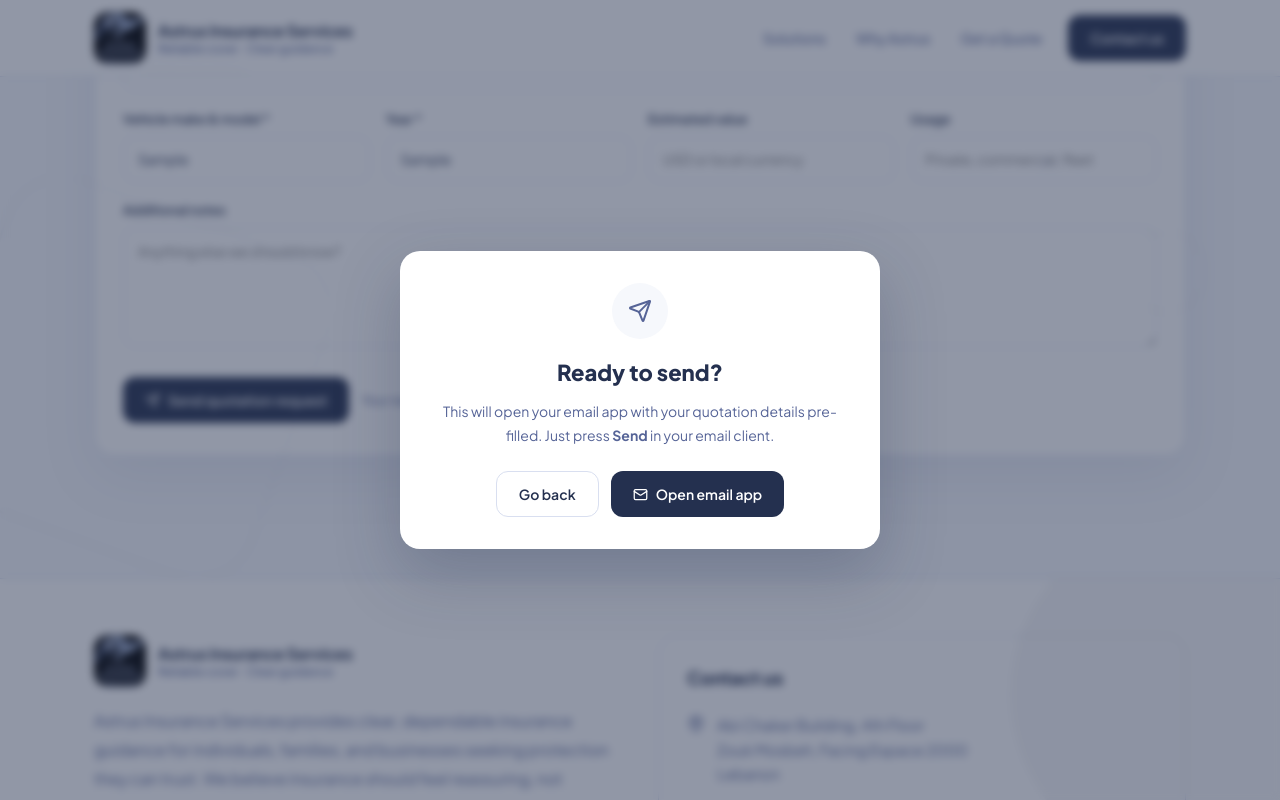
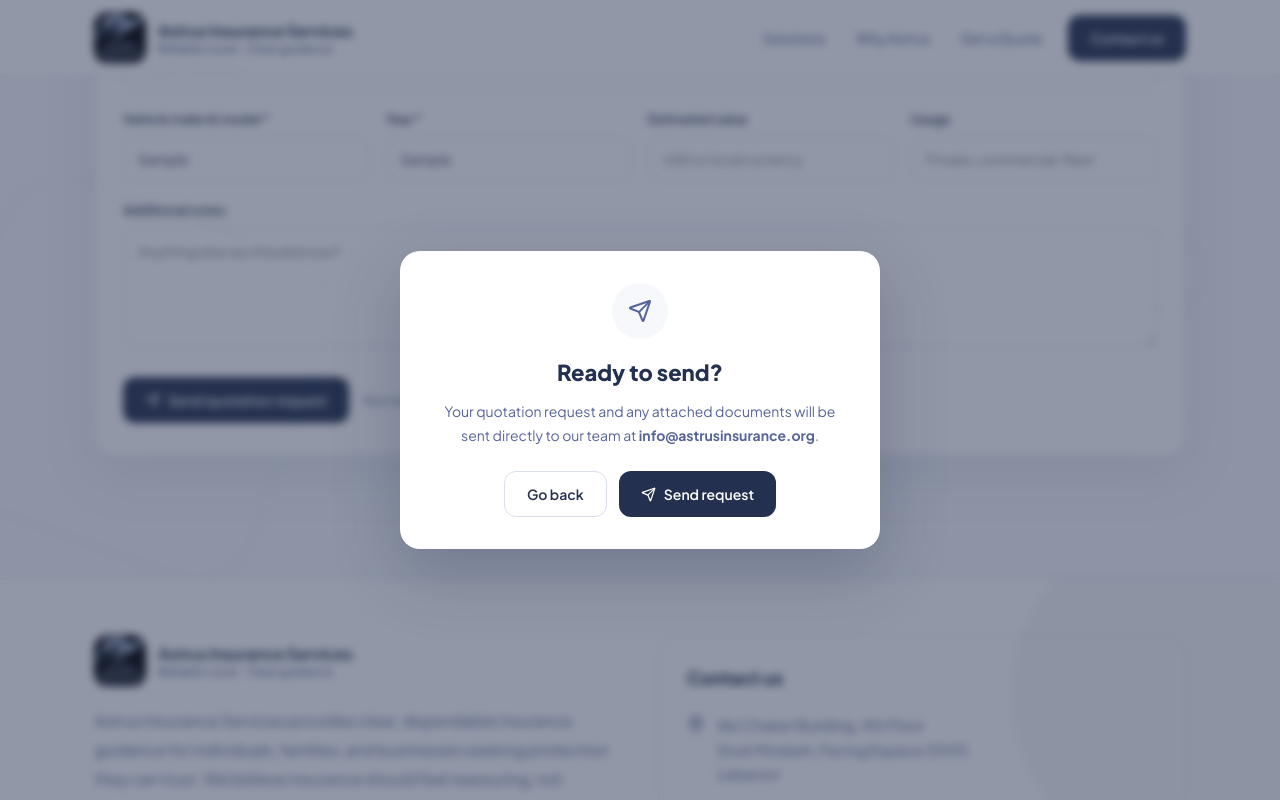
Before and after one commit to ramziasbahan/Astrus-Website, a React (Vite) app: page / in a window 1280 px wide. Both pictures are taken after typing "Sample", "Sample", "Sample", "name@example.com", "Sample", "Sample" into the empty fields and a click on the button "Send quotation request". Shown: the part 2847-3647 px from the top of the page. Built offline with nearby package versions, Linux system fonts and the light colour scheme.

Commit message:
Update App.jsx

```diff
--- a/src/App.jsx
+++ b/src/App.jsx
@@ -526,6 +526,8 @@ function RequestForm({ selectedType, onToast }) {
     return lines.filter(Boolean).join('\n');
   }, [form]);
 
+  const [isSending, setIsSending] = useState(false);
+
   const handleSubmit = () => {
     if (!validate()) {
       onToast('Please fill in the required fields.', 'error');
@@ -534,13 +536,121 @@ function RequestForm({ selectedType, onToast }) {
     setShowConfirm(true);
   };
 
-  const confirmAndSend = () => {
+  const confirmAndSend = async () => {
     setShowConfirm(false);
-    window.location.href = 'mailto:' + COMPANY_EMAIL + '?subject=' + encodeURIComponent(subject) + '&body=' + encodeURIComponent(emailBody);
-    onToast('Your email app is opening — please press Send to submit your request!', 'success');
+    setIsSending(true);
+
+    try {
+      const formData = new FormData();
+      formData.append('_subject', subject);
+      formData.append('Full Name', form.fullName);
+      if (form.companyName) formData.append('Company', form.companyName);
+      if (form.phone) formData.append('Phone', form.phone);
+      formData.append('Email', form.email);
+      formData.append('Insurance Type', insuranceTypes.find(t => t.value === form.type)?.label || form.type);
+
+      if (form.type === 'motor') {
+        formData.append('Vehicle', form.vehicleMakeModel);
+        formData.append('Year', form.year);
+        if (form.estimatedValue) formData.append('Value', form.estimatedValue);
+        if (form.usage) formData.append('Usage', form.usage);
+      }
+      if (form.type === 'medical') {
+        if (form.medicalUserType) formData.append('User Type', form.medicalUserType);
+        if (form.medicalClass) formData.append('Class', form.medicalClass);
+        if (form.medicalUserType === 'Company') {
+          if (form.employeesCount) formData.append('Employees', form.employeesCount);
+          if (form.familyCoverage === 'yes' && form.totalDependents) formData.append('Total Dependents', form.totalDependents);
+        }
+        if (form.medicalUserType === 'Personal') {
+          if (form.personalAge) formData.append('Age', form.personalAge);
+          if (form.familyCoverage === 'yes') {
+            if (form.numParents) formData.append('Parent Dependents', form.numParents);
+            if (form.numChildren) formData.append('Child Dependents', form.numChildren);
+          }
+        }
+        if (form.familyCoverage) formData.append('Family Coverage', form.familyCoverage);
+      }
+      if (form.type === 'property') {
+        formData.append('Property Type', form.propertyType);
+        formData.append('Location', form.location);
+        if (form.buildArea) formData.append('Built Area', form.buildArea + ' sqm');
+        formData.append('Property Value (USD)', form.propertyValue);
+        if (form.contentsIncluded) formData.append('Contents Included', form.contentsIncluded);
+        if (form.contentsIncluded === 'yes' && form.contentsValue) formData.append('Contents Value (USD)', form.contentsValue);
+      }
+      if (form.type === 'shipping') {
+        formData.append('Shipping Type', form.shippingSubtype);
+        formData.append('Cargo Contents', form.cargoType);
+        if (form.cargoType === 'Furniture' && form.furnitureBreakable) formData.append('Glass/Breakable', form.furnitureBreakable);
+        formData.append('Invoice Value', form.invoiceValue + ' ' + form.invoiceCurrency);
+        formData.append('Origin Country', form.originCountry);
+        var transitList = form.transitCountries.filter(function(c) { return c.country.trim(); }).map(function(c) { return c.country + (c.mode ? ' (' + c.mode + ')' : ''); }).join(', ');
+        if (transitList) formData.append('Transit Countries', transitList);
+        formData.append('Destination Country', form.destinationCountry);
+      }
+      if (form.type === 'workmen') {
+        formData.append('Project Type', form.projectType);
+        if (form.plotNumber) formData.append('Plot', form.plotNumber);
+        if (form.builtUpArea) formData.append('Area', form.builtUpArea + ' sqm');
+        formData.append('Workers', form.workersCount);
+        if (form.contractValue) formData.append('Contract Value', form.contractValue);
+        if (form.projectDuration) formData.append('Duration', form.projectDuration);
+      }
+      if (form.type === 'other') formData.append('Requirement', form.otherNeed);
+      if (form.notes) formData.append('Notes', form.notes);
+
+      // Attach files
+      var allFiles = [...uploadedFiles, ...medicalFiles];
+      allFiles.forEach(function(file, idx) {
+        formData.append('attachment' + (idx > 0 ? idx : ''), file);
+      });
+
+      var res = await fetch('https://formspree.io/f/mnjoalev', {
+        method: 'POST',
+        body: formData,
+        headers: { 'Accept': 'application/json' },
+      });
+
+      if (res.ok) {
+        onToast('Your quotation request has been sent successfully!', 'success');
+        // Reset form
+        setForm({
+          fullName: '', companyName: '', phone: '', email: '',
+          type: form.type, notes: '',
+          vehicleMakeModel: '', year: '', estimatedValue: '', usage: '',
+          medicalUserType: '', medicalClass: '', employeesCount: '', familyCoverage: '', totalDependents: '', personalAge: '', numParents: '', numChildren: '',
+          propertyType: '', location: '', buildArea: '', contentsIncluded: '', propertyValue: '', contentsValue: '',
+          shippingSubtype: '', cargoType: '', furnitureBreakable: '', invoiceValue: '', invoiceCurrency: 'USD', originCountry: '', transitCountries: [{ country: '', mode: '' }], destinationCountry: '',
+          plotNumber: '', builtUpArea: '', projectType: '', workersCount: '',
+          contractValue: '', projectDuration: '',
+          otherNeed: '',
+        });
+        setUploadedFiles([]);
+        setMedicalFiles([]);
+      } else {
+        onToast('Something went wrong. Please try again or email us directly.', 'error');
+      }
+    } catch (err) {
+      onToast('Network error. Please check your connection and try again.', 'error');
+    }
+
+    setIsSending(false);
   };
 
   const gridStyle = { display: 'grid', gridTemplateColumns: 'repeat(auto-fit, minmax(240px, 1fr))', gap: 16 };
+
+  const MAX_FILE_SIZE = 5 * 1024 * 1024; // 5MB
+  const validateAndAddFiles = (files, setter) => {
+    var valid = [];
+    var rejected = [];
+    Array.from(files).forEach(function(f) {
+      if (f.size > MAX_FILE_SIZE) rejected.push(f.name);
+      else valid.push(f);
+    });
+    if (rejected.length > 0) onToast('File(s) too large (max 5MB): ' + rejected.join(', '), 'error');
+    if (valid.length > 0) setter(function(prev) { return [...prev, ...valid]; });
+  };
 
   return (
     <>
@@ -646,9 +756,10 @@ function RequestForm({ selectedType, onToast }) {
                   <div style={{ marginTop: 16, padding: 18, borderRadius: 14, border: '1.5px dashed ' + BRAND.border, background: BRAND.soft, textAlign: 'center' }}>
                     <Upload size={22} style={{ color: BRAND.navy, marginBottom: 8 }} />
                     <div style={{ fontSize: 14, fontWeight: 600, color: BRAND.ink, marginBottom: 4 }}>Upload employee list *</div>
-                    <div style={{ fontSize: 12, color: BRAND.navy, marginBottom: 12 }}>Include names, dates of birth, dependents for each employee, and any previous health conditions.</div>
+                    <div style={{ fontSize: 12, color: BRAND.navy, marginBottom: 4 }}>Include names, dates of birth, dependents for each employee, and any previous health conditions.</div>
+                    <div style={{ fontSize: 11, color: BRAND.error, marginBottom: 12 }}>Accepted: PDF, JPG, PNG, Word, Excel — Max 5MB per file</div>
                     <input type="file" multiple accept=".pdf,.jpg,.jpeg,.png,.doc,.docx,.xls,.xlsx,.csv" id="medical-upload" style={{ display: 'none' }}
-                      onChange={(e) => { setMedicalFiles((prev) => [...prev, ...Array.from(e.target.files)]); e.target.value = ''; }} />
+                      onChange={(e) => { validateAndAddFiles(e.target.files, setMedicalFiles); e.target.value = ''; }} />
                     <label htmlFor="medical-upload" className="btn-outline" style={{ cursor: 'pointer', fontSize: 12, minHeight: 36, padding: '0 16px', display: 'inline-flex', alignItems: 'center', gap: 6 }}>
                       <Upload size={14} /> Choose files
                     </label>
@@ -693,9 +804,10 @@ function RequestForm({ selectedType, onToast }) {
                   <div style={{ marginTop: 16, padding: 18, borderRadius: 14, border: '1.5px dashed ' + BRAND.border, background: BRAND.soft, textAlign: 'center' }}>
                     <Upload size={22} style={{ color: BRAND.navy, marginBottom: 8 }} />
                     <div style={{ fontSize: 14, fontWeight: 600, color: BRAND.ink, marginBottom: 4 }}>Upload ID documents *</div>
-                    <div style={{ fontSize: 12, color: BRAND.navy, marginBottom: 12 }}>Upload IDs for the principal applicant and all dependents.</div>
+                    <div style={{ fontSize: 12, color: BRAND.navy, marginBottom: 4 }}>Upload IDs for the principal applicant and all dependents.</div>
+                    <div style={{ fontSize: 11, color: BRAND.error, marginBottom: 12 }}>Accepted: PDF, JPG, PNG — Max 5MB per file</div>
                     <input type="file" multiple accept=".pdf,.jpg,.jpeg,.png" id="medical-id-upload" style={{ display: 'none' }}
-                      onChange={(e) => { setMedicalFiles((prev) => [...prev, ...Array.from(e.target.files)]); e.target.value = ''; }} />
+                      onChange={(e) => { validateAndAddFiles(e.target.files, setMedicalFiles); e.target.value = ''; }} />
                     <label htmlFor="medical-id-upload" className="btn-outline" style={{ cursor: 'pointer', fontSize: 12, minHeight: 36, padding: '0 16px', display: 'inline-flex', alignItems: 'center', gap: 6 }}>
                       <Upload size={14} /> Choose files
                     </label>
@@ -847,7 +959,8 @@ function RequestForm({ selectedType, onToast }) {
               <div style={{ marginTop: 16, padding: 18, borderRadius: 14, border: '1.5px dashed ' + BRAND.border, background: BRAND.soft, textAlign: 'center' }}>
                 <Upload size={22} style={{ color: BRAND.navy, marginBottom: 8 }} />
                 <div style={{ fontSize: 14, fontWeight: 600, color: BRAND.ink, marginBottom: 4 }}>Upload invoices & supporting documents</div>
-                <div style={{ fontSize: 12, color: BRAND.navy, marginBottom: 12 }}>PDF, JPG, PNG — max 10MB per file</div>
+                <div style={{ fontSize: 12, color: BRAND.navy, marginBottom: 4 }}>Commercial invoices, packing lists, bills of lading, or other relevant documents.</div>
+                <div style={{ fontSize: 11, color: BRAND.error, marginBottom: 12 }}>Accepted: PDF, JPG, PNG, Word — Max 5MB per file</div>
                 <input
                   type="file"
                   multiple
@@ -855,8 +968,7 @@ function RequestForm({ selectedType, onToast }) {
                   id="file-upload"
                   style={{ display: 'none' }}
                   onChange={(e) => {
-                    const files = Array.from(e.target.files);
-                    setUploadedFiles((prev) => [...prev, ...files]);
+                    validateAndAddFiles(e.target.files, setUploadedFiles);
                     e.target.value = '';
                   }}
                 />
@@ -923,8 +1035,8 @@ function RequestForm({ selectedType, onToast }) {
           </div>
 
           <div style={{ display: 'flex', flexWrap: 'wrap', alignItems: 'center', gap: 12, marginTop: 24 }}>
-            <button className="btn-primary" onClick={handleSubmit}>
-              <Send size={15} /> Send quotation request
+            <button className="btn-primary" onClick={handleSubmit} disabled={isSending} style={isSending ? { opacity: 0.6, cursor: 'not-allowed' } : {}}>
+              <Send size={15} /> {isSending ? 'Sending...' : 'Send quotation request'}
             </button>
             <span style={{ fontSize: 13, color: BRAND.navy }}>
               Your request goes to {COMPANY_EMAIL}
@@ -945,11 +1057,13 @@ function RequestForm({ selectedType, onToast }) {
             Ready to send?
           </h3>
           <p style={{ fontSize: 14, color: BRAND.navy, lineHeight: 1.7, marginBottom: 24 }}>
-            This will open your email app with your quotation details pre-filled. Just press <strong>Send</strong> in your email client.
+            Your quotation request and any attached documents will be sent directly to our team at <strong>{COMPANY_EMAIL}</strong>.
           </p>
           <div style={{ display: 'flex', gap: 12, justifyContent: 'center' }}>
             <button className="btn-outline" onClick={() => setShowConfirm(false)}>Go back</button>
-            <button className="btn-primary" onClick={confirmAndSend}><Mail size={15} /> Open email app</button>
+            <button className="btn-primary" onClick={confirmAndSend} disabled={isSending} style={isSending ? { opacity: 0.6, cursor: 'not-allowed' } : {}}>
+              <Send size={15} /> {isSending ? 'Sending...' : 'Send request'}
+            </button>
           </div>
         </div>
       </Modal>
```
